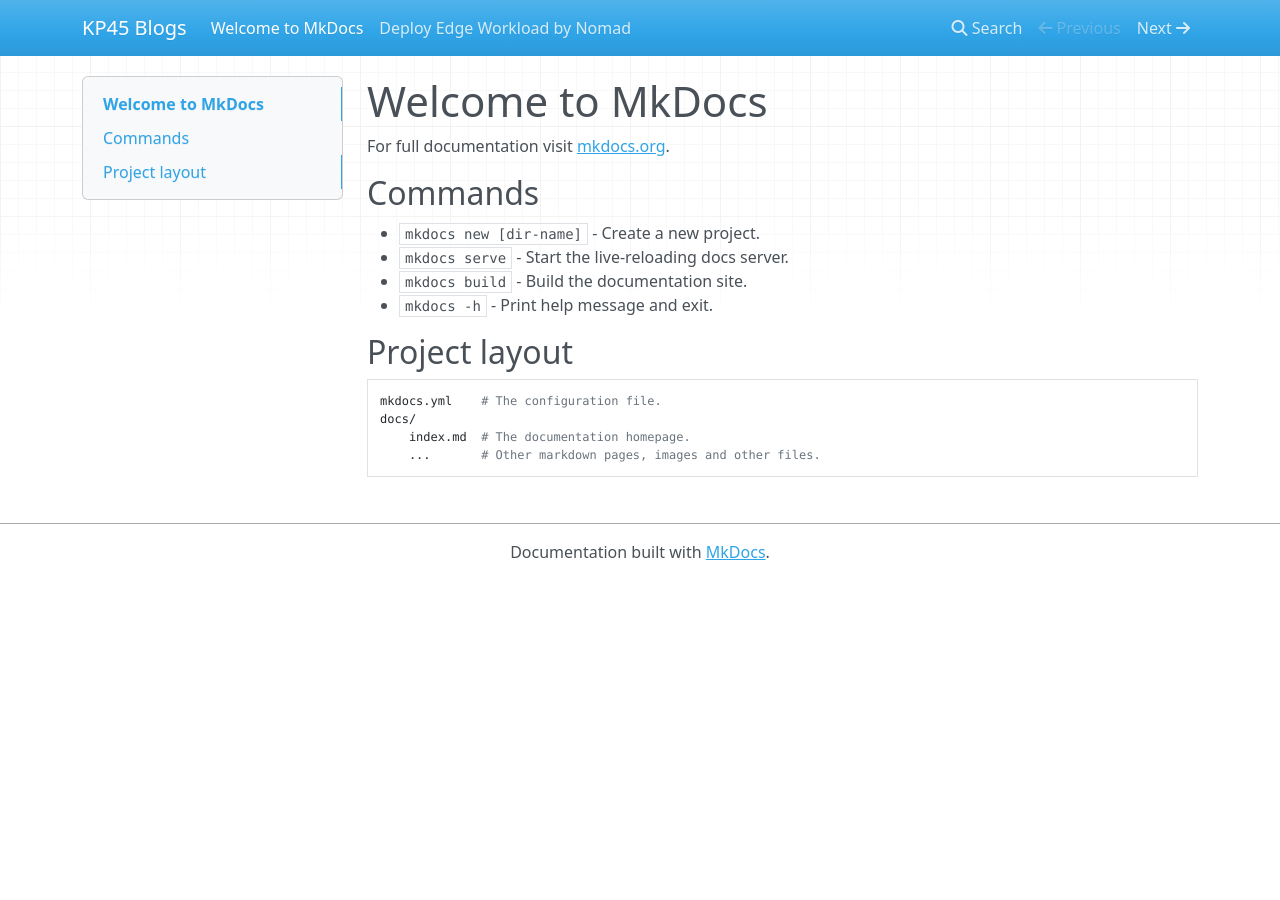
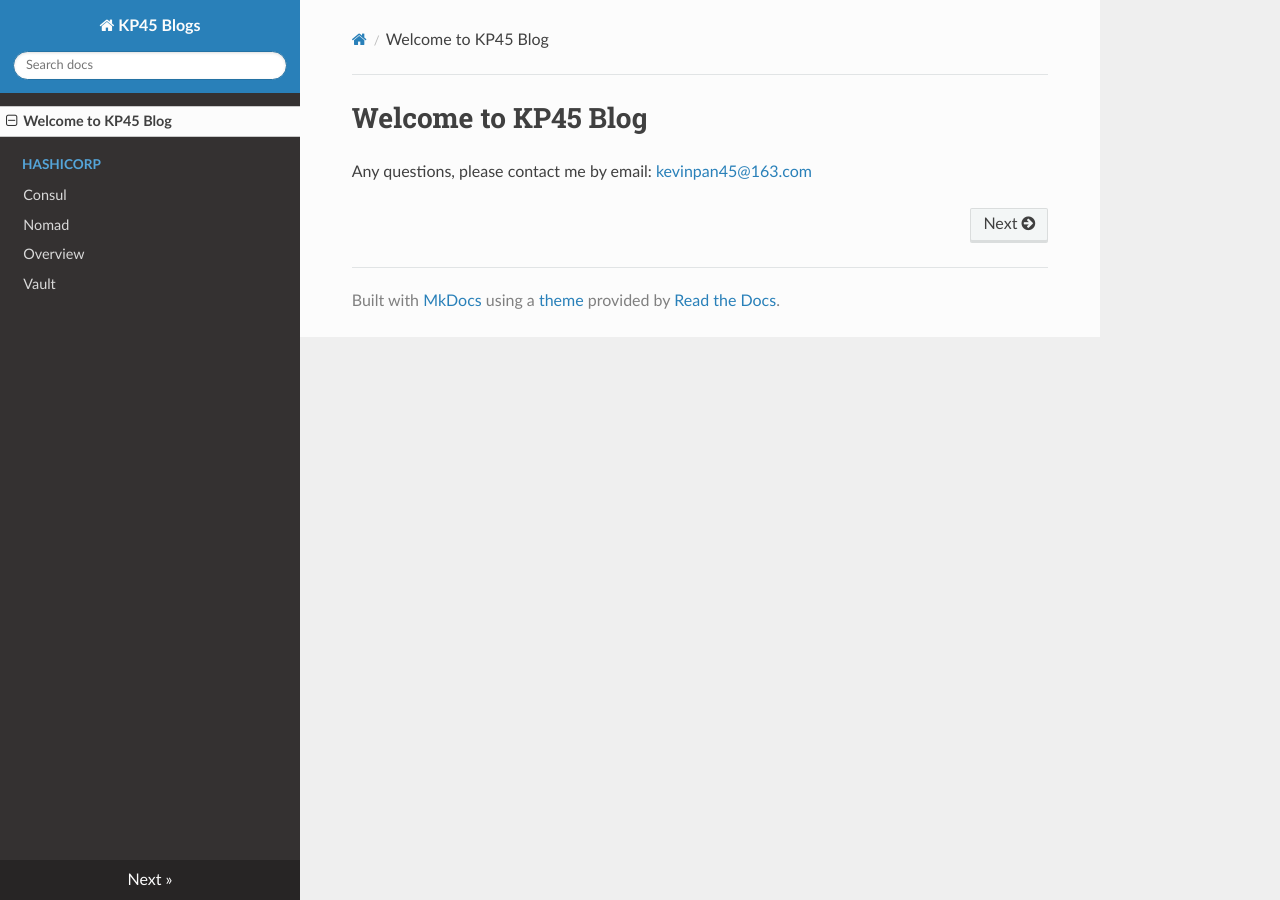
Before and after one commit to kevinpan45/kevinpan45.github.io, an MkDocs documentation site: the page built from docs/index.md, in a window 1280 px wide. Built offline with MkDocs 1.6.1, drawn with Linux system fonts in a browser that asks for light colours; nearby versions of some CDN libraries.

Commit message:
add hashicorp doc group

```diff
--- a/docs/index.md
+++ b/docs/index.md
@@ -1,17 +1,3 @@
-# Welcome to MkDocs
+# Welcome to KP45 Blog
 
-For full documentation visit [mkdocs.org](https://www.mkdocs.org).
-
-## Commands
-
-* `mkdocs new [dir-name]` - Create a new project.
-* `mkdocs serve` - Start the live-reloading docs server.
-* `mkdocs build` - Build the documentation site.
-* `mkdocs -h` - Print help message and exit.
-
-## Project layout
-
-    mkdocs.yml    # The configuration file.
-    docs/
-        index.md  # The documentation homepage.
-        ...       # Other markdown pages, images and other files.
+Any questions, please contact me by email: [kevinpan45@163.com](mailto:kevinpan45@163.com)
--- a/docs/nomad.md
+++ /dev/null
@@ -1 +0,0 @@
-# Deploy Edge Workload by Nomad
--- a/mkdocs.yml
+++ b/mkdocs.yml
@@ -1 +1,2 @@
 site_name: KP45 Blogs
+theme: readthedocs
```
Also changed, not shown: docs/hashicorp/nomad.md (added, +189 -0 lines), docs/hashicorp/consul.md (added), docs/hashicorp/overview.md (added), docs/hashicorp/vault.md (added).
